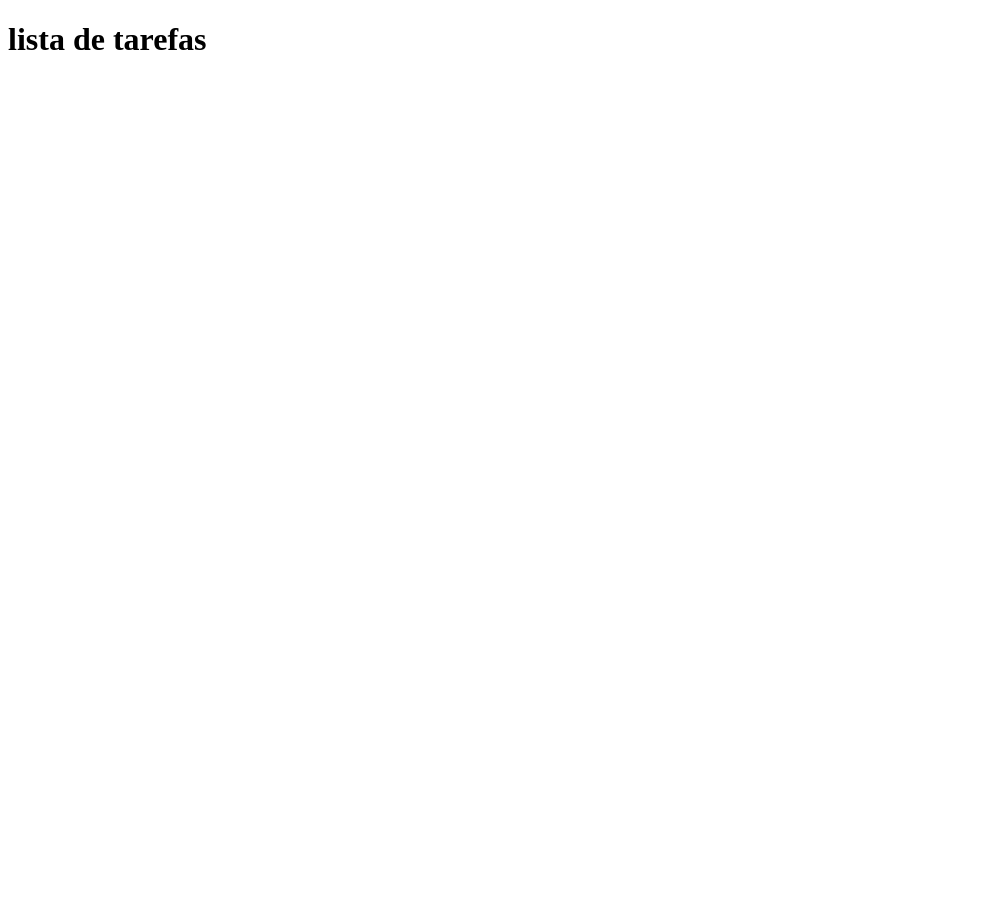
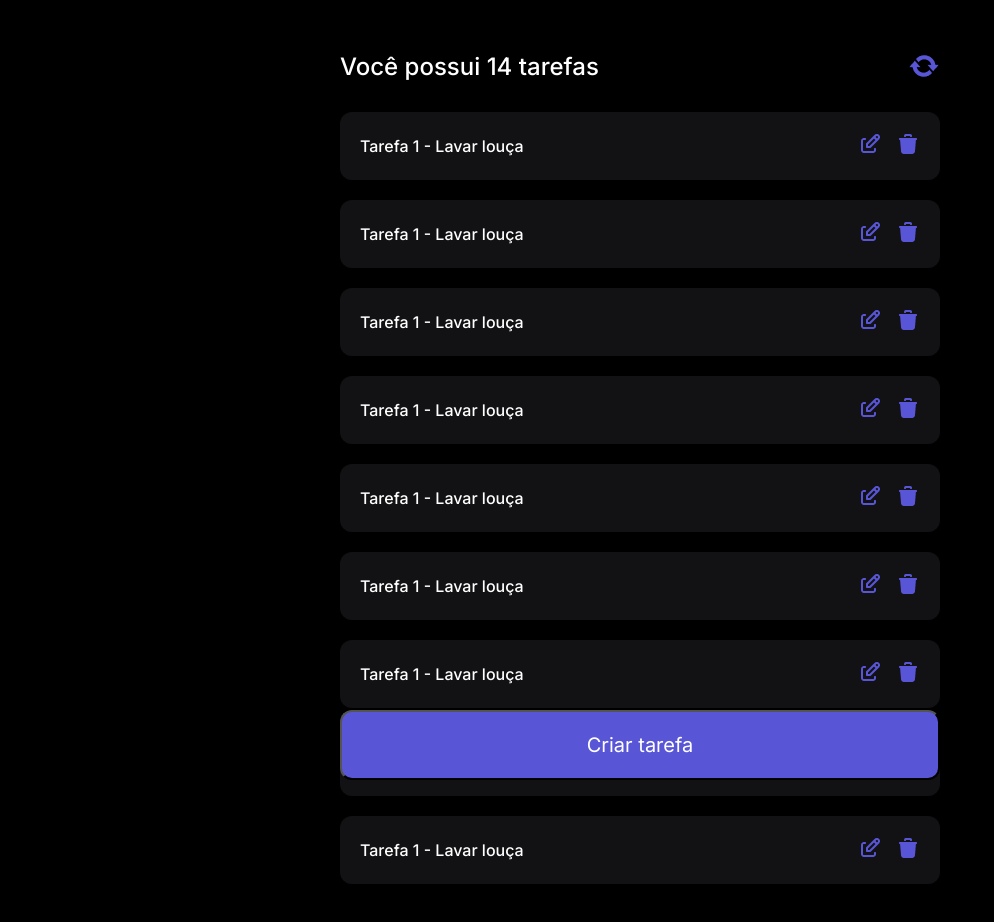
Before and after one commit to isaiasgrdev/listadetarefas, a plain HTML site: page index.html in a window 1280 px wide. Shown: the whole page, without its empty margins (0-994 px from the left). Before the commit the page ends 800 px from the top, so only its background shows below. Drawn offline with Linux system fonts and the light colour scheme.

Commit message:
Finalizando

```diff
--- /dev/null
+++ b/api/atualizar.js
@@ -0,0 +1,17 @@
+const atualizar = document.getElementById("atualizar");
+
+async function listar() {
+  const api = await fetch("https://apifalsa.vercel.app/api/routes/listar", {
+    method: "GET",
+    headers: {
+      'Content-Type': 'application/json',
+      "titulo": "todos",
+    },
+    // mode: "cors",
+  });
+
+  const res = await api.json()
+  console.log(res)
+}
+
+atualizar.addEventListener("click", listar)
--- a/index.html
+++ b/index.html
@@ -1,11 +1,86 @@
 <!DOCTYPE html>
-<html lang="en">
+<html lang="pt-br">
   <head>
     <meta charset="UTF-8" />
     <meta name="viewport" content="width=device-width, initial-scale=1.0" />
     <title>lista de tarefas</title>
+    <link rel="stylesheet" href="style.css" />
   </head>
   <body>
-    <h1>lista de tarefas</h1>
+    <div class="container">
+      <header>
+        <h1>Você possui 14 tarefas</h1>
+        <img id="atualizar" src="image/atualizar.png" alt="" />
+      </header>
+      <section>
+        <div id="tarefas">
+          <h2>Tarefa 1 - Lavar louça</h2>
+          <div class="icons">
+            <img id="editar" src="image/editar.png" alt="" />
+            <img id="apagar" src="image/apagar.png" alt="" />
+          </div>
+        </div>
+        <div id="tarefas">
+          <h2>Tarefa 1 - Lavar louça</h2>
+          <div class="icons">
+            <img id="editar" src="image/editar.png" alt="" />
+            <img id="apagar" src="image/apagar.png" alt="" />
+          </div>
+        </div>
+        <div id="tarefas">
+          <h2>Tarefa 1 - Lavar louça</h2>
+          <div class="icons">
+            <img id="editar" src="image/editar.png" alt="" />
+            <img id="apagar" src="image/apagar.png" alt="" />
+          </div>
+        </div>
+        <div id="tarefas">
+          <h2>Tarefa 1 - Lavar louça</h2>
+          <div class="icons">
+            <img id="editar" src="image/editar.png" alt="" />
+            <img id="apagar" src="image/apagar.png" alt="" />
+          </div>
+        </div>
+        <div id="tarefas">
+          <h2>Tarefa 1 - Lavar louça</h2>
+          <div class="icons">
+            <img id="editar" src="image/editar.png" alt="" />
+            <img id="apagar" src="image/apagar.png" alt="" />
+          </div>
+        </div>
+        <div id="tarefas">
+          <h2>Tarefa 1 - Lavar louça</h2>
+          <div class="icons">
+            <img id="editar" src="image/editar.png" alt="" />
+            <img id="apagar" src="image/apagar.png" alt="" />
+          </div>
+        </div>
+        <div id="tarefas">
+          <h2>Tarefa 1 - Lavar louça</h2>
+          <div class="icons">
+            <img id="editar" src="image/editar.png" alt="" />
+            <img id="apagar" src="image/apagar.png" alt="" />
+          </div>
+        </div>
+        <div id="tarefas">
+          <h2>Tarefa 1 - Lavar louça</h2>
+          <div class="icons">
+            <img id="editar" src="image/editar.png" alt="" />
+            <img id="apagar" src="image/apagar.png" alt="" />
+          </div>
+        </div>
+        <div id="tarefas">
+          <h2>Tarefa 1 - Lavar louça</h2>
+          <div class="icons">
+            <img id="editar" src="image/editar.png" alt="" />
+            <img id="apagar" src="image/apagar.png" alt="" />
+          </div>
+        </div>
+      </section>
+      <footer>
+        <button>Criar tarefa</button>
+      </footer>
+    </div>
+    <script src="api/atualizar.js"></script>
   </body>
 </html>
--- /dev/null
+++ b/style.css
@@ -0,0 +1,83 @@
+@import url("https://fonts.googleapis.com/css2?family=Inter:ital,opsz,wght@0,14..32,100..900;1,14..32,100..900&display=swap");
+* {
+  margin: 0;
+  padding: 0;
+  list-style-type: none;
+  list-style: none;
+  box-sizing: border-box;
+  font-family: "Inter";
+}
+body {
+  color: #ffffff;
+  background-color: #000000;
+}
+.container {
+  width: 100%;
+  max-width: 640px;
+  padding: 0 20px;
+  margin: 0 auto;
+}
+header {
+  width: 100%;
+  display: flex;
+  align-items: center;
+  justify-content: space-between;
+  margin-top: 50px;
+}
+header h1 {
+  font-size: 24px;
+  font-weight: 500;
+}
+header #atualizar {
+  cursor: pointer;
+}
+section {
+  width: 100%;
+  margin-top: 30px;
+  display: flex;
+  flex-direction: column;
+  margin-bottom: 90px;
+  overflow-y: auto;
+}
+section #tarefas {
+  width: 100%;
+  display: flex;
+  align-items: center;
+  justify-content: space-between;
+  background-color: #121214;
+  border-radius: 12px;
+  padding: 20px;
+  margin-bottom: 20px;
+}
+section #tarefas h2 {
+  font-size: 16px;
+  font-weight: 500;
+}
+section #tarefas .icons #editar {
+  cursor: pointer;
+  margin-right: 10px;
+}
+section #tarefas .icons #apagar {
+  cursor: pointer;
+}
+footer {
+  display: flex;
+  align-items: center;
+  justify-content: center;
+  position: fixed;
+  bottom: 0;
+  left: 0;
+  width: 100%;
+  padding: 0 20px;
+}
+footer button {
+  width: 100%;
+  max-width: 600px;
+  height: 70px;
+  color: #ffffff;
+  background-color: #5856d6;
+  border-radius: 12px;
+  margin-bottom: 20px;
+  cursor: pointer;
+  font-size: 20px;
+}
```
Also changed, not shown: api/criar.js (added), api/editar.js (added), api/remover.js (added), image/apagar.png (added), image/atualizar.png (added), image/editar.png (added), index.js (added).
